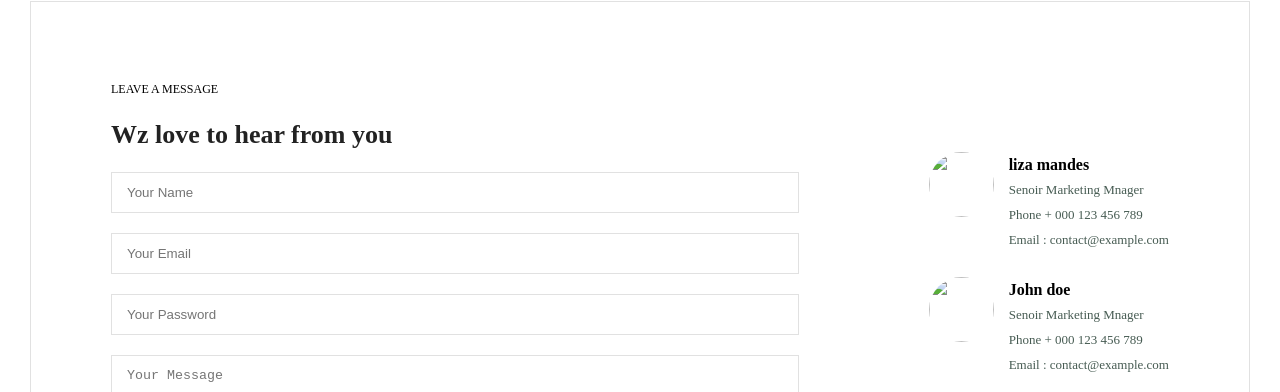
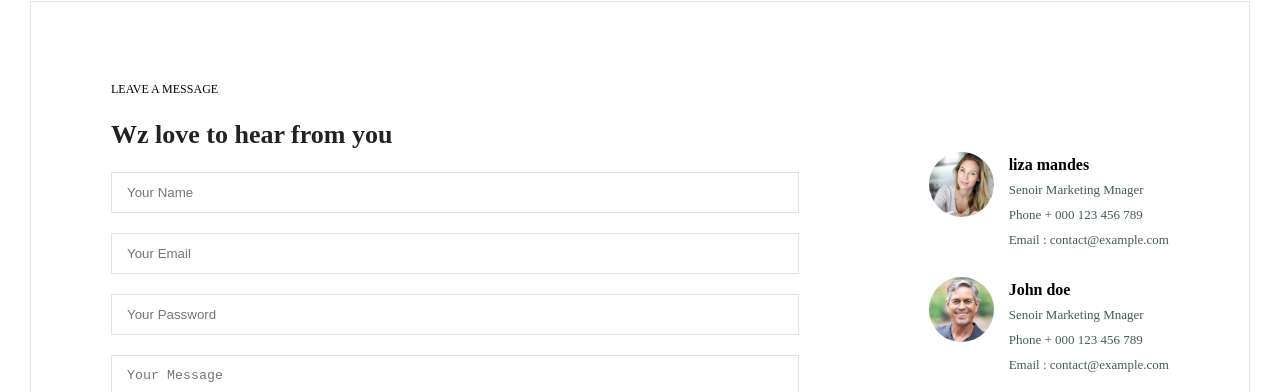
Before and after one commit to raoufAN/Ecomerce, a plain HTML site: page contact.html in a window 1280 px wide. Shown: the part 925-1317 px from the top of the page. Drawn offline with Linux system fonts and the light colour scheme; the site is published under a folder, as on GitHub Pages, so addresses that start at the root find nothing.

Commit message:
Update contact.html

```diff
--- a/contact.html
+++ b/contact.html
@@ -90,7 +90,7 @@
 
       <div class="people">
         <div>
-          <img src="/img/people/testi2.jpg" alt="" />
+          <img src="img/people/testi2.jpg" alt="" />
           <p>
             <span>liza mandes</span> Senoir Marketing Mnager <br />
             Phone + 000 123 456 789 <br />
@@ -98,7 +98,7 @@
           </p>
         </div>
         <div>
-          <img src="/img/people/testi4.jpg" alt="" />
+          <img src="img/people/testi4.jpg" alt="" />
           <p>
             <span>John doe</span> Senoir Marketing Mnager <br />
             Phone + 000 123 456 789 <br />
@@ -106,7 +106,7 @@
           </p>
         </div>
         <div>
-          <img src="/img/people/testi5.jpg" alt="" />
+          <img src="img/people/testi5.jpg" alt="" />
           <p>
             <span>wliial Smith</span> Senoir Marketing Mnager <br />
             Phone + 000 123 456 789 <br />
```
